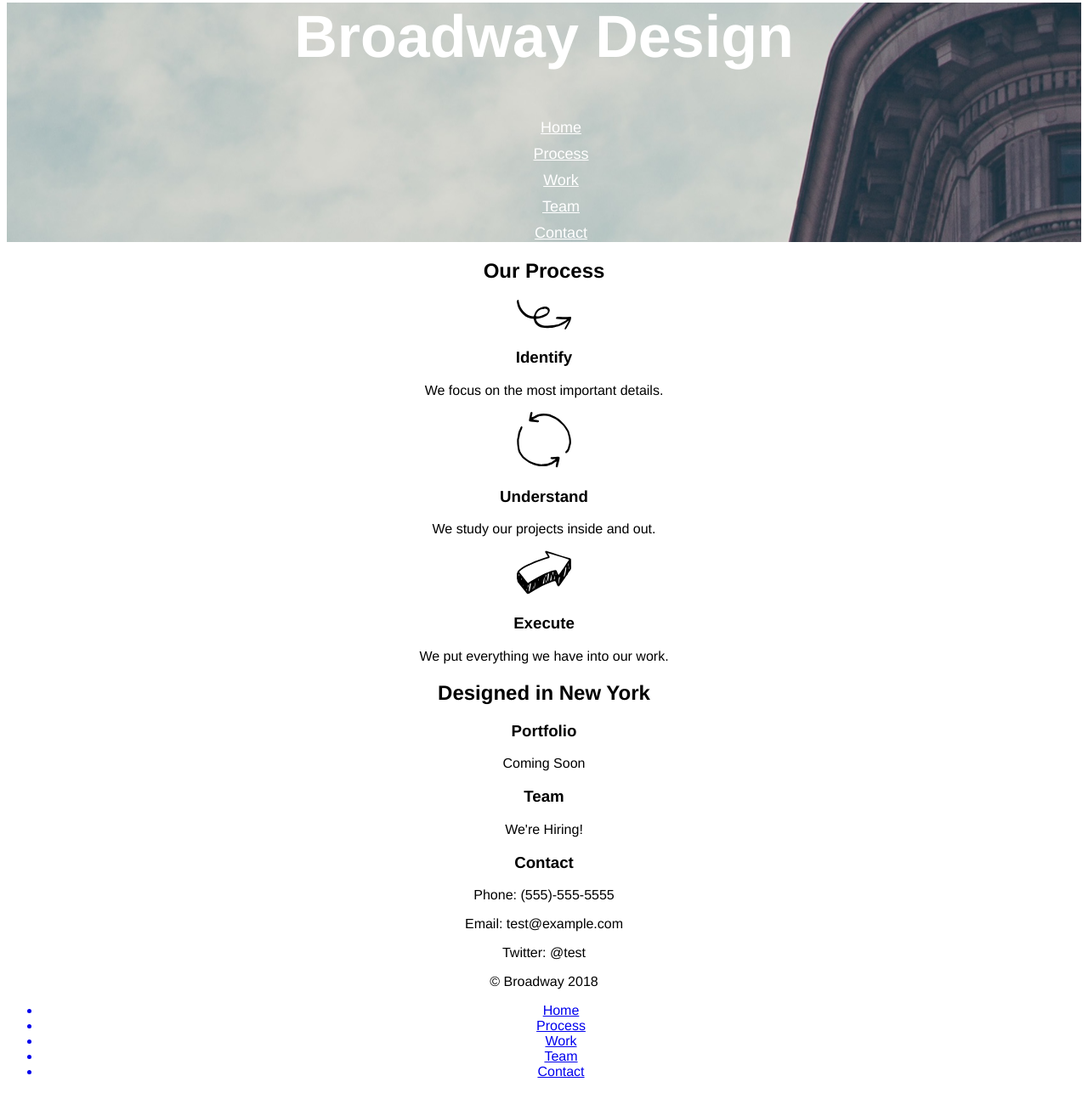
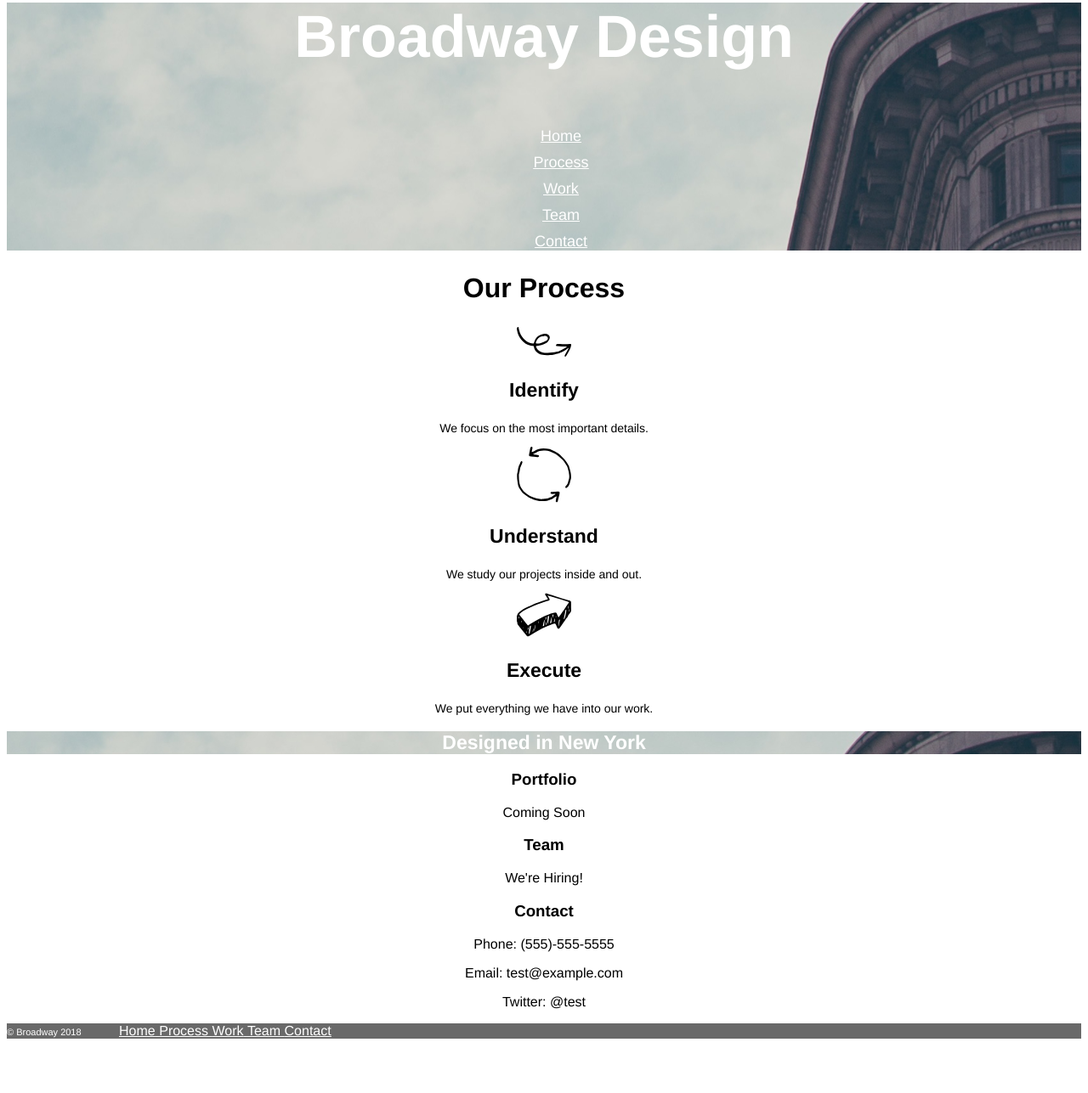
Before and after one commit to anjiB72/broadway, a plain HTML site: page index.html in a window 1280 px wide. Shown: the part 44-1331 px from the top of the page at 85% size. After the commit the page ends 1275 px from the top, so only its background shows below. Drawn offline with Linux system fonts and the light colour scheme.

Commit message:
add changes to index and style documents

```diff
--- a/index.html
+++ b/index.html
@@ -48,7 +48,7 @@
 
     <!-- footer -->
     <footer>
-      <p> &copy; Broadway 2018
+      <p> &copy; Broadway 2018</p>
         <ul>
           <a href="index.html"><li>Home</li></a>
           <a href="#process"><li>Process</li></a>
@@ -56,7 +56,6 @@
           <a href="#team"><li>Team</li></a>
           <a href="#contact"><li>Contact</li></a>
         </ul>
-      </p>
     </footer>
 
   </body>
--- a/resources/css/style.css
+++ b/resources/css/style.css
@@ -21,16 +21,59 @@
 }
 
 /*link text style*/
-#home li{
+#home li, #home ul{
+  padding-top: 10px;
   color: white;
   font-size: 18px;
   text-decoration: underline;
+  display: block;
 }
 
 /*link reference styling*/
 #home a{
-  padding-top: 10px;
   text-decoration: none;
-  display: block;
   list-style: none;
 }
+
+#nypic {
+  background-image: url(../the-flatiron-building.png);
+  color: white;
+  font-size: 23px;
+  font-weight: bold;
+}
+
+/*sets style for div with id = process*/
+#process h2{
+  font-size: 32px;
+  font-weight: bold;
+}
+
+#process h3 {
+  font-size: 23px;
+  font-weight: bold;
+}
+
+#process p{
+  font-size: 14px;
+}
+
+/* set style for footer elements*/
+footer {
+  background-color: dimgray;
+  text-align: left;
+  color: white;
+  }
+
+    footer p {
+      font-size: 11px;
+      display: inline;
+          }
+
+    footer li, footer ul {
+          text-decoration: underline;
+          display: inline;
+          color: white;
+    }
+    footer a {
+      text-decoration: none;
+    }
```
